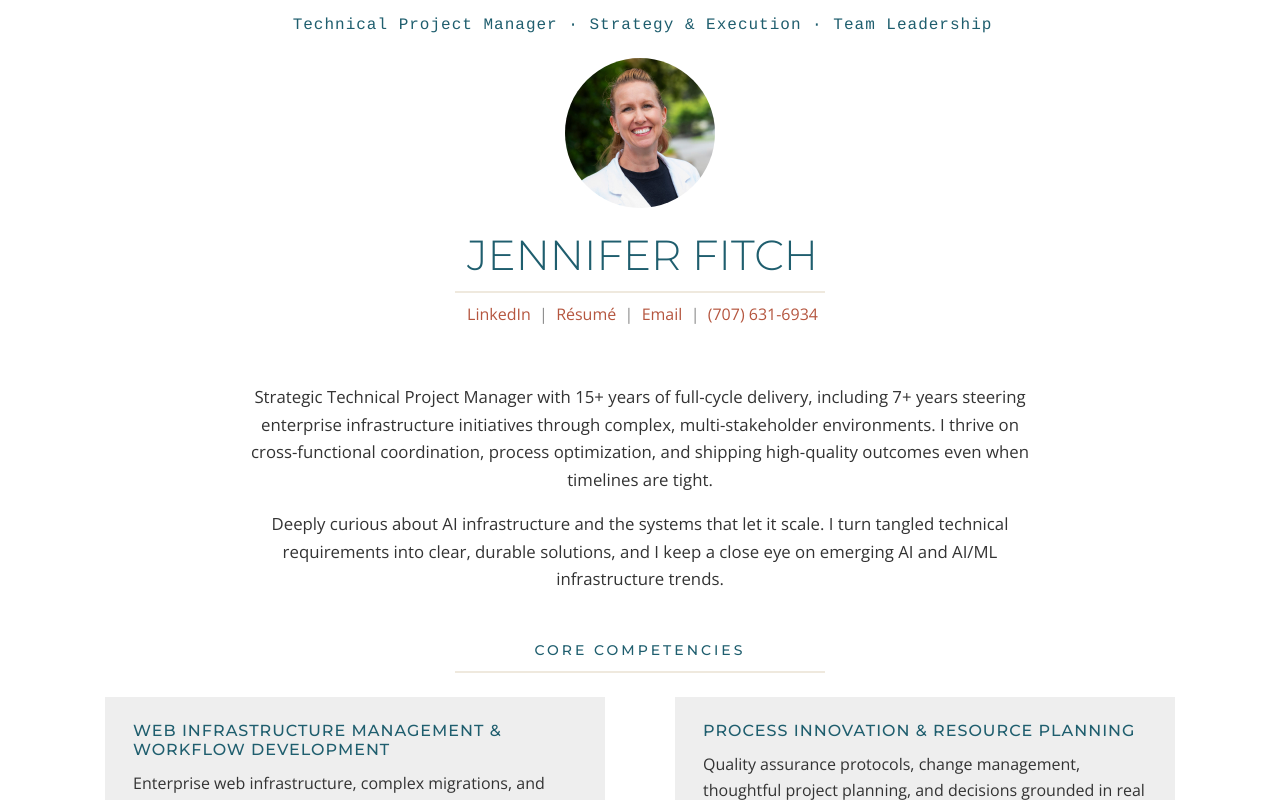
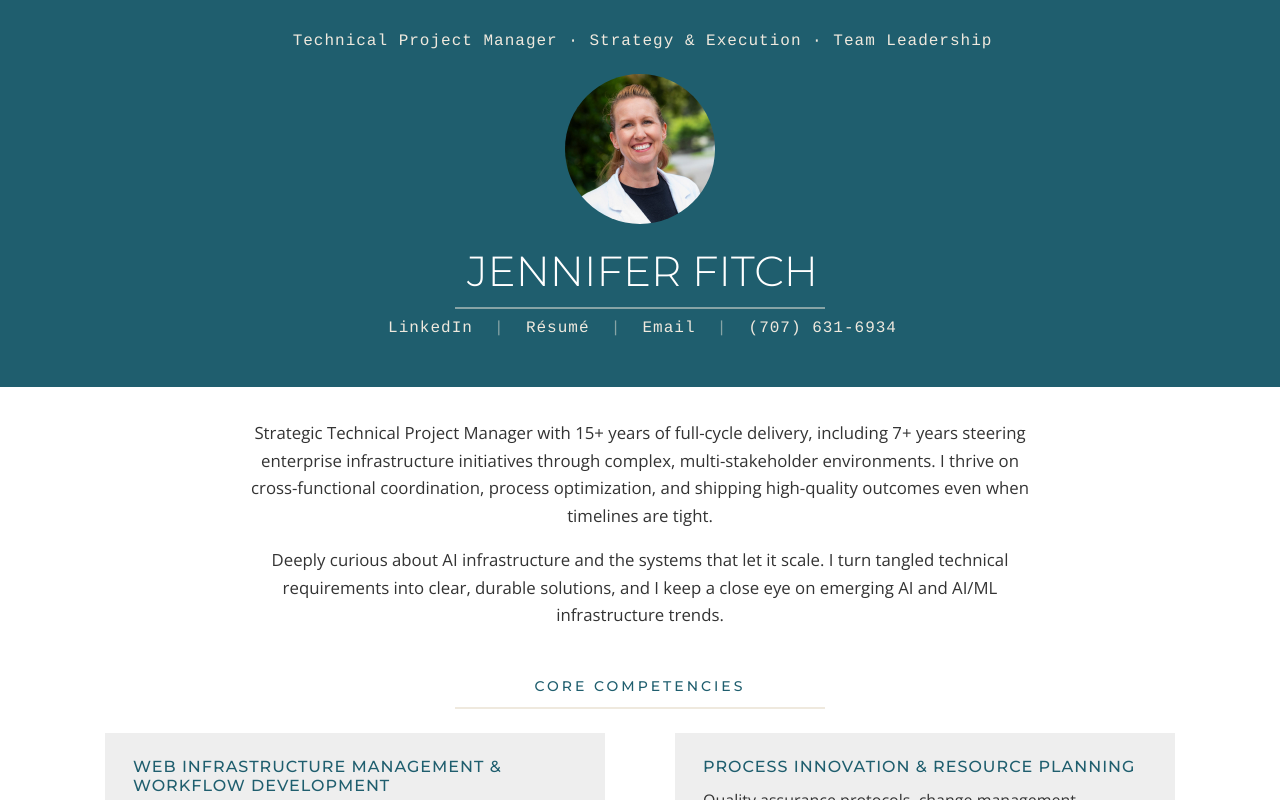
Before and after one commit to jen-fitch/next, a Next.js app: page / in a window 1280 px wide. Shown: the top 800 px of the page. Built offline with nearby package versions, Linux system fonts and the light colour scheme.

Commit message:
style: full-width teal header with matching footer styling
Co-authored-by: Jennifer Fitch <13577984+jen-fitch@users.noreply.github.com>

```diff
--- a/styles/Layout.module.css
+++ b/styles/Layout.module.css
@@ -1,7 +1,8 @@
 header.logo_wrap {
-    padding: 1rem 0 1rem;
-    max-width: 1400px;
-    margin: 0 auto;
+    padding: 2rem 1rem 2.5rem;
+    margin: 0;
+    background: #1F5E6E;
+    color: #fff;
 }
 header.logo_wrap a {
     text-decoration: none;
--- a/styles/Page.module.css
+++ b/styles/Page.module.css
@@ -1,6 +1,6 @@
 /* logo and header info */
 .logo p {
-  color: #1F5E6E;
+  color: #EFE9DE;
   margin: 0 auto;
   padding: 0 0 0 5px;
   font-family: courier, monospace;
@@ -14,8 +14,8 @@
   font-size: 42px;
   font-weight: 300;
   text-align: center;
-  color: #1F5E6E;
-  border-bottom: 2px solid #EFE9DE;
+  color: #fff;
+  border-bottom: 2px solid rgba(239, 233, 222, 0.5);
   width: auto;
   max-width: 370px;
 }
@@ -24,16 +24,21 @@
 .about {
   margin: 10px 0 0;
   text-align: center;
-  color: #595959;
+  color: #EFE9DE;
   padding: 0 0 0 5px;
+  font-family: courier, monospace;
+  letter-spacing: 1px;
 }
 
 .about a {
-  color: #B5563F;
+  color: #EFE9DE;
+  text-decoration: none;
 }
 
 .about a:hover {
-  color: #8C4230;
+  color: #fff;
+  text-decoration: underline;
+  text-decoration-color: rgba(239, 233, 222, 0.5);
 }
 
 .about p {
@@ -41,7 +46,7 @@
 
 }
 .about span {
-  color: #8a8a8a;
+  color: rgba(239, 233, 222, 0.5);
 }
 
 .footerLinks {
```
